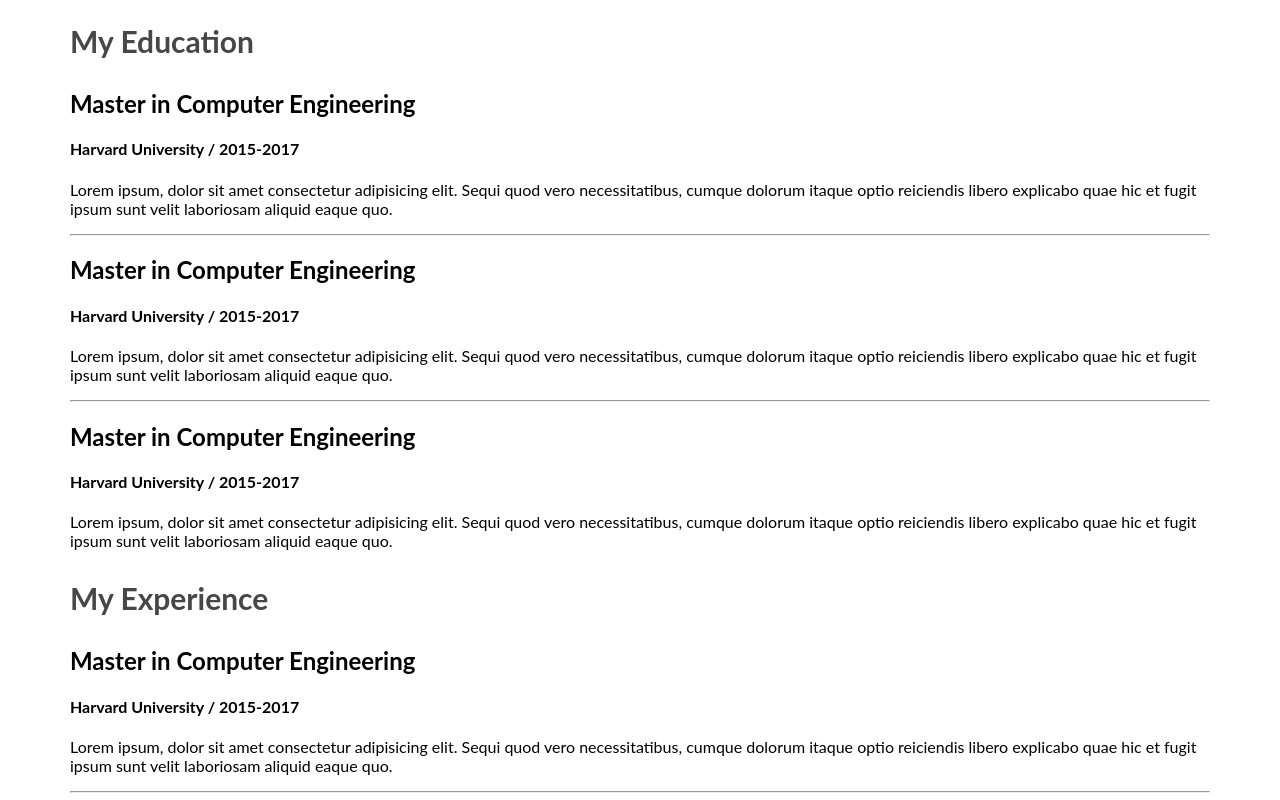
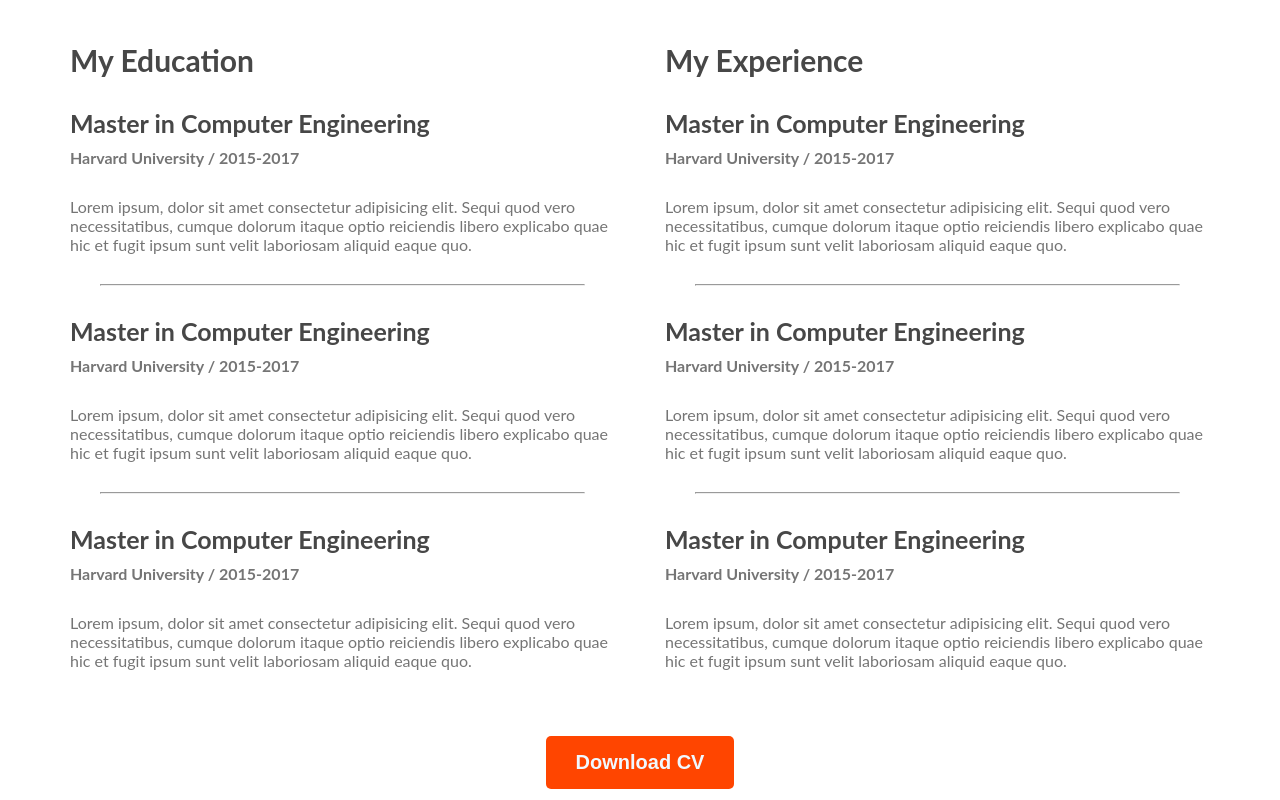
Before and after one commit to owadudshohan/portfolio, a plain HTML site: page index.html in a window 1280 px wide. Shown: the part 2420-3220 px from the top of the page. Drawn offline with Linux system fonts and the light colour scheme.

Commit message:
add downloadcv porjonto

```diff
--- a/index.html
+++ b/index.html
@@ -158,6 +158,9 @@
                     </div>
                 </div>
             </div>
+            <div class="download-cv">
+                <button class="btn">Download CV</button>
+        </div>
         </section>
 
 
--- a/styles/portfolio.css
+++ b/styles/portfolio.css
@@ -179,3 +179,30 @@ main section {
     font-size: 30px;
     font-weight: 700;
 }
+
+.resume-cotainer{
+    display: flex;
+    gap: 50px;
+}
+
+.resume-item-title{
+    color: #474747;
+    font-size: 25px;
+    font-weight: 700;
+    margin-bottom: 10px;
+}
+
+.resume-item-description, .resume-item-institute {
+    color: #757575;
+}
+.resume-cotainer hr{
+    margin: 30px;
+}
+.resume-item-institute{
+    margin-top: 0px;
+    margin-bottom: 30px;
+}
+.download-cv{
+    text-align: center;
+    margin-top: 50px;
+}
```
